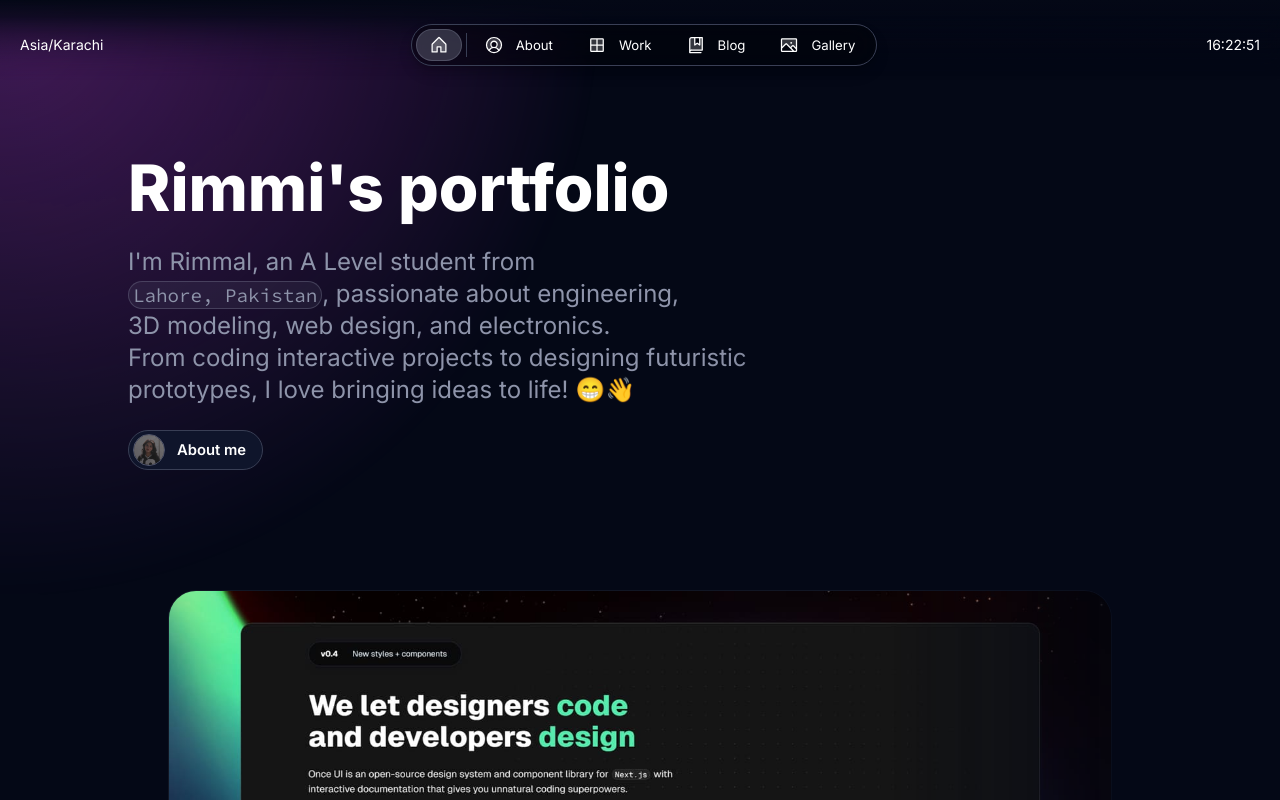
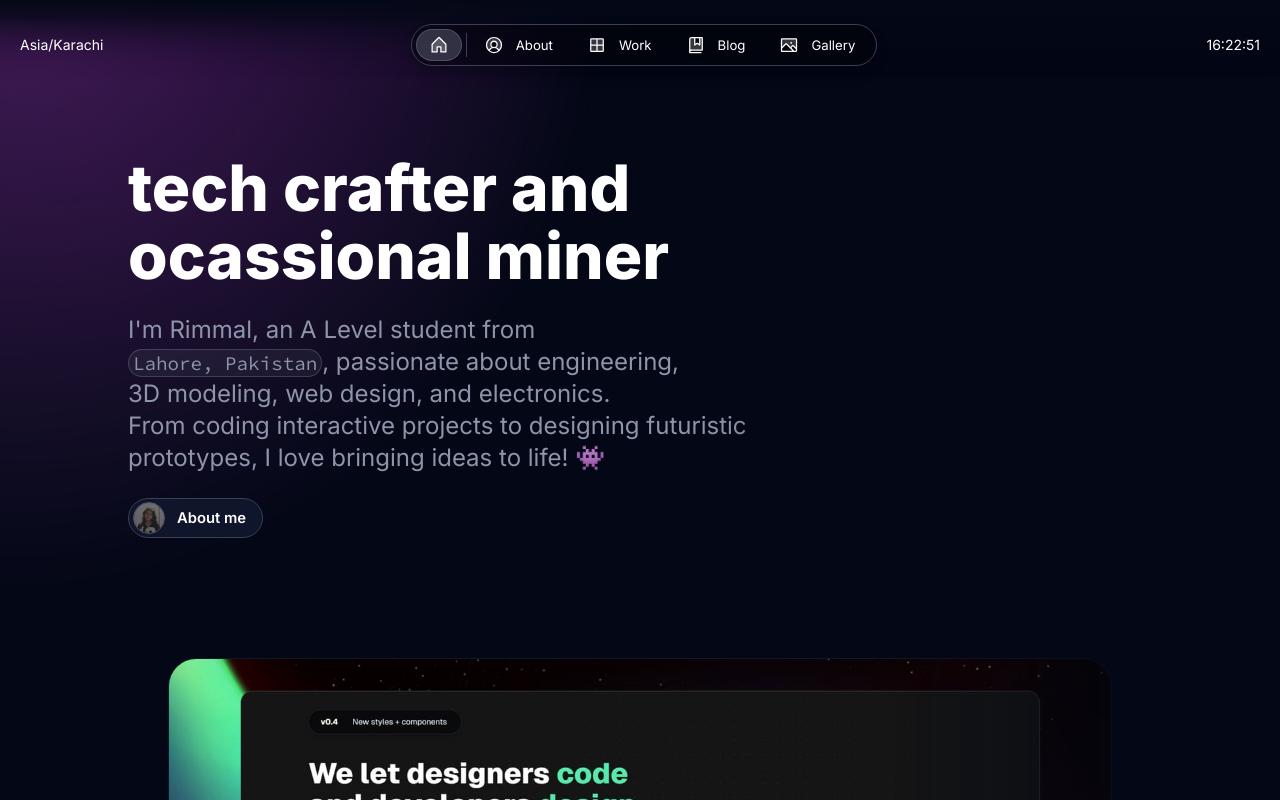
Before and after one commit to rimmi-sheikh/rimmisportfolio, a Next.js app: page / in a window 1280 px wide. Shown: the top 800 px of the page. Built offline with nearby package versions, Linux system fonts and the light colour scheme.

Commit message:
made changes to content.js

```diff
--- a/src/app/resources/content.js
+++ b/src/app/resources/content.js
@@ -50,15 +50,15 @@ const social = [
 
 const home = {
   label: "Home",
-  title: `${person.name}'s Portfolio`,
+  title: `rimmal  sheikh`,
   description: `Portfolio website showcasing my work as a ${person.role}`,
-  headline: <>Rimmi's portfolio</>,
+  headline: <>tech crafter and ocassional miner</>,
   subline: (
     <>
       I'm Rimmal, an A Level student from  <InlineCode>Lahore, Pakistan</InlineCode>, passionate about engineering,
       <br /> 3D modeling, web design, and electronics.
       <br /> From coding interactive projects to designing futuristic
-      <br /> prototypes, I love bringing ideas to life! 😁👋
+      <br /> prototypes, I love bringing ideas to life! 👾
     </>
   ),
 };
```
